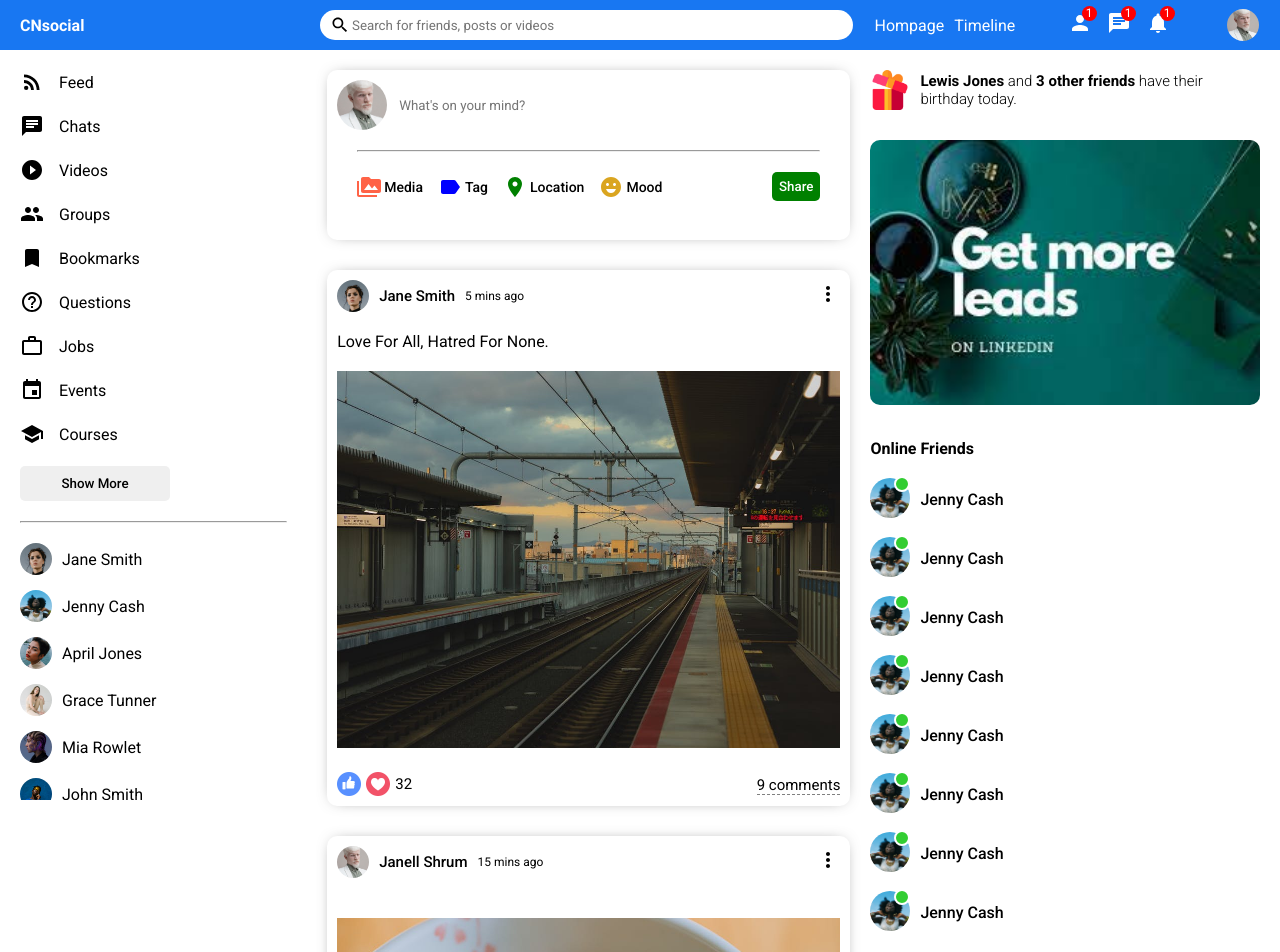
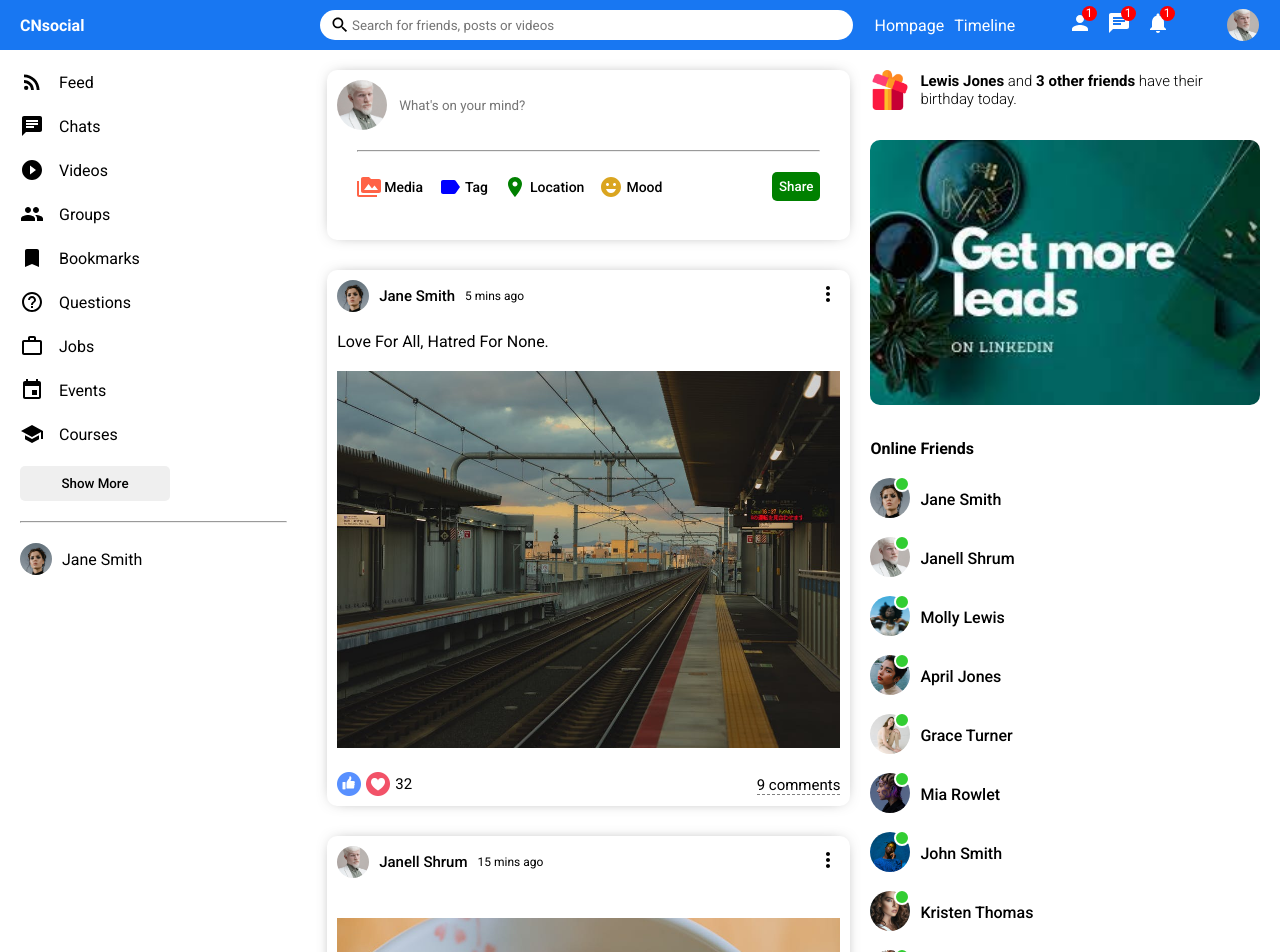
Before and after one commit to AJPascoe/SocialMediaApp-UI, a React (Create React App) app: page / in a window 1280 px wide. Shown: the top 952 px of the page. Built offline with nearby package versions, Linux system fonts and the light colour scheme; a web font is replaced by a local one.

Commit message:
Online Friends Added

```diff
--- /dev/null
+++ b/src/components/online/Online.jsx
@@ -0,0 +1,13 @@
+import "./online.css"
+
+export default function Online({user}) {
+    return (
+        <li className="rightbarFriend">
+        <div className="rightbarProfileImgContainer">
+            <img src={user.profilePicture} alt="" className="rightbarProfileImg" />
+            <span className="rightbarOnline"></span>
+        </div>
+        <span className="rightbarUsername">{user.username}</span>
+    </li>
+    )
+}
--- /dev/null
+++ b/src/components/online/online.css
@@ -0,0 +1,37 @@
+.rightbarFriend{
+    display: flex;
+    align-items: center;
+    margin-bottom: 15px;
+}
+
+.rightbarProfileImgContainer{
+    margin-right: 10px;
+    position: relative;
+}
+
+.rightbarProfileImg{
+    width: 40px;
+    height: 40px;
+    border-radius: 50%;
+    object-fit: cover;
+}
+
+.rightbarOnline{
+    width: 12px;
+    height: 12px;
+    border-radius: 50%;
+    background-color: limegreen;
+    position: absolute;
+    top: -2px;
+    right: 0;
+    border: 2px solid white;
+}
+
+.rightbarUsername{
+    font-weight: 500;
+
+}
+
+.rightbarTitle{
+    margin-bottom: 20px;
+}
--- a/src/components/rightbar/Rightbar.jsx
+++ b/src/components/rightbar/Rightbar.jsx
@@ -1,4 +1,6 @@
 import "./rightbar.css";
+import {Users} from "../../dummyData";
+import Online from "../online/Online";
 
 export default function Rightbar() {
     return (
@@ -11,64 +13,11 @@
                 <img src="assets/ad.jpeg" alt="" className="rightbarAd" />
                 <h4 className="rightbarTitle">Online Friends</h4>
                 <ul className="rightbarFriendList">
-                    <li className="rightbarFriend">
-                        <div className="rightbarProfileImgContainer">
-                            <img src="assets/person/3.jpeg" alt="" className="rightbarProfileImg" />
-                            <span className="rightbarOnline"></span>
-                        </div>
-                        <span className="rightbarUsername">Jenny Cash</span>
-                    </li>
-                    <li className="rightbarFriend">
-                        <div className="rightbarProfileImgContainer">
-                            <img src="assets/person/3.jpeg" alt="" className="rightbarProfileImg" />
-                            <span className="rightbarOnline"></span>
-                        </div>
-                        <span className="rightbarUsername">Jenny Cash</span>
-                    </li>
-                    <li className="rightbarFriend">
-                        <div className="rightbarProfileImgContainer">
-                            <img src="assets/person/3.jpeg" alt="" className="rightbarProfileImg" />
-                            <span className="rightbarOnline"></span>
-                        </div>
-                        <span className="rightbarUsername">Jenny Cash</span>
-                    </li>
-                    <li className="rightbarFriend">
-                        <div className="rightbarProfileImgContainer">
-                            <img src="assets/person/3.jpeg" alt="" className="rightbarProfileImg" />
-                            <span className="rightbarOnline"></span>
-                        </div>
-                        <span className="rightbarUsername">Jenny Cash</span>
-                    </li>
-                    <li className="rightbarFriend">
-                        <div className="rightbarProfileImgContainer">
-                            <img src="assets/person/3.jpeg" alt="" className="rightbarProfileImg" />
-                            <span className="rightbarOnline"></span>
-                        </div>
-                        <span className="rightbarUsername">Jenny Cash</span>
-                    </li>
-                    <li className="rightbarFriend">
-                        <div className="rightbarProfileImgContainer">
-                            <img src="assets/person/3.jpeg" alt="" className="rightbarProfileImg" />
-                            <span className="rightbarOnline"></span>
-                        </div>
-                        <span className="rightbarUsername">Jenny Cash</span>
-                    </li>
-                    <li className="rightbarFriend">
-                        <div className="rightbarProfileImgContainer">
-                            <img src="assets/person/3.jpeg" alt="" className="rightbarProfileImg" />
-                            <span className="rightbarOnline"></span>
-                        </div>
-                        <span className="rightbarUsername">Jenny Cash</span>
-                    </li>
-                    <li className="rightbarFriend">
-                        <div className="rightbarProfileImgContainer">
-                            <img src="assets/person/3.jpeg" alt="" className="rightbarProfileImg" />
-                            <span className="rightbarOnline"></span>
-                        </div>
-                        <span className="rightbarUsername">Jenny Cash</span>
-                    </li>
+                    {Users.map((u)=>(
+                        <Online key={u.id} user={u}/>
+                    ))}
                 </ul>
             </div>
         </div>
-    )
+    );
 }
--- a/src/components/sidebar/Sidebar.jsx
+++ b/src/components/sidebar/Sidebar.jsx
@@ -60,66 +60,6 @@
                 <img className="sidebarFriendImg" src="/assets/person/1.jpeg" alt="" />
                 <span className="sidebarFriendName">Jane Smith</span>
             </li>
-            <li className="sidebarFriend">
-                <img className="sidebarFriendImg" src="/assets/person/3.jpeg" alt="" />
-                <span className="sidebarFriendName">Jenny Cash</span>
-            </li>
-            <li className="sidebarFriend">
-                <img className="sidebarFriendImg" src="/assets/person/4.jpeg" alt="" />
-                <span className="sidebarFriendName">April Jones</span>
-            </li>
-            <li className="sidebarFriend">
-                <img className="sidebarFriendImg" src="/assets/person/5.jpeg" alt="" />
-                <span className="sidebarFriendName">Grace Tunner</span>
-            </li>
-            <li className="sidebarFriend">
-                <img className="sidebarFriendImg" src="/assets/person/6.jpeg" alt="" />
-                <span className="sidebarFriendName">Mia Rowlet</span>
-            </li>
-            <li className="sidebarFriend">
-                <img className="sidebarFriendImg" src="/assets/person/7.jpeg" alt="" />
-                <span className="sidebarFriendName">John Smith</span>
-            </li>
-            <li className="sidebarFriend">
-                <img className="sidebarFriendImg" src="/assets/person/8.jpeg" alt="" />
-                <span className="sidebarFriendName">Jasmin Smith</span>
-            </li>
-            <li className="sidebarFriend">
-                <img className="sidebarFriendImg" src="/assets/person/9.jpeg" alt="" />
-                <span className="sidebarFriendName">Molly Lewis</span>
-            </li>
-            <li className="sidebarFriend">
-                <img className="sidebarFriendImg" src="/assets/person/1.jpeg" alt="" />
-                <span className="sidebarFriendName">Jane Smith</span>
-            </li>
-            <li className="sidebarFriend">
-                <img className="sidebarFriendImg" src="/assets/person/3.jpeg" alt="" />
-                <span className="sidebarFriendName">Jenny Cash</span>
-            </li>
-            <li className="sidebarFriend">
-                <img className="sidebarFriendImg" src="/assets/person/4.jpeg" alt="" />
-                <span className="sidebarFriendName">April Jones</span>
-            </li>
-            <li className="sidebarFriend">
-                <img className="sidebarFriendImg" src="/assets/person/5.jpeg" alt="" />
-                <span className="sidebarFriendName">Grace Tunner</span>
-            </li>
-            <li className="sidebarFriend">
-                <img className="sidebarFriendImg" src="/assets/person/6.jpeg" alt="" />
-                <span className="sidebarFriendName">Mia Rowlet</span>
-            </li>
-            <li className="sidebarFriend">
-                <img className="sidebarFriendImg" src="/assets/person/7.jpeg" alt="" />
-                <span className="sidebarFriendName">John Smith</span>
-            </li>
-            <li className="sidebarFriend">
-                <img className="sidebarFriendImg" src="/assets/person/8.jpeg" alt="" />
-                <span className="sidebarFriendName">Jasmin Smith</span>
-            </li>
-            <li className="sidebarFriend">
-                <img className="sidebarFriendImg" src="/assets/person/9.jpeg" alt="" />
-                <span className="sidebarFriendName">Molly Lewis</span>
-            </li>
         </ul>
       </div>
     </div>
```
